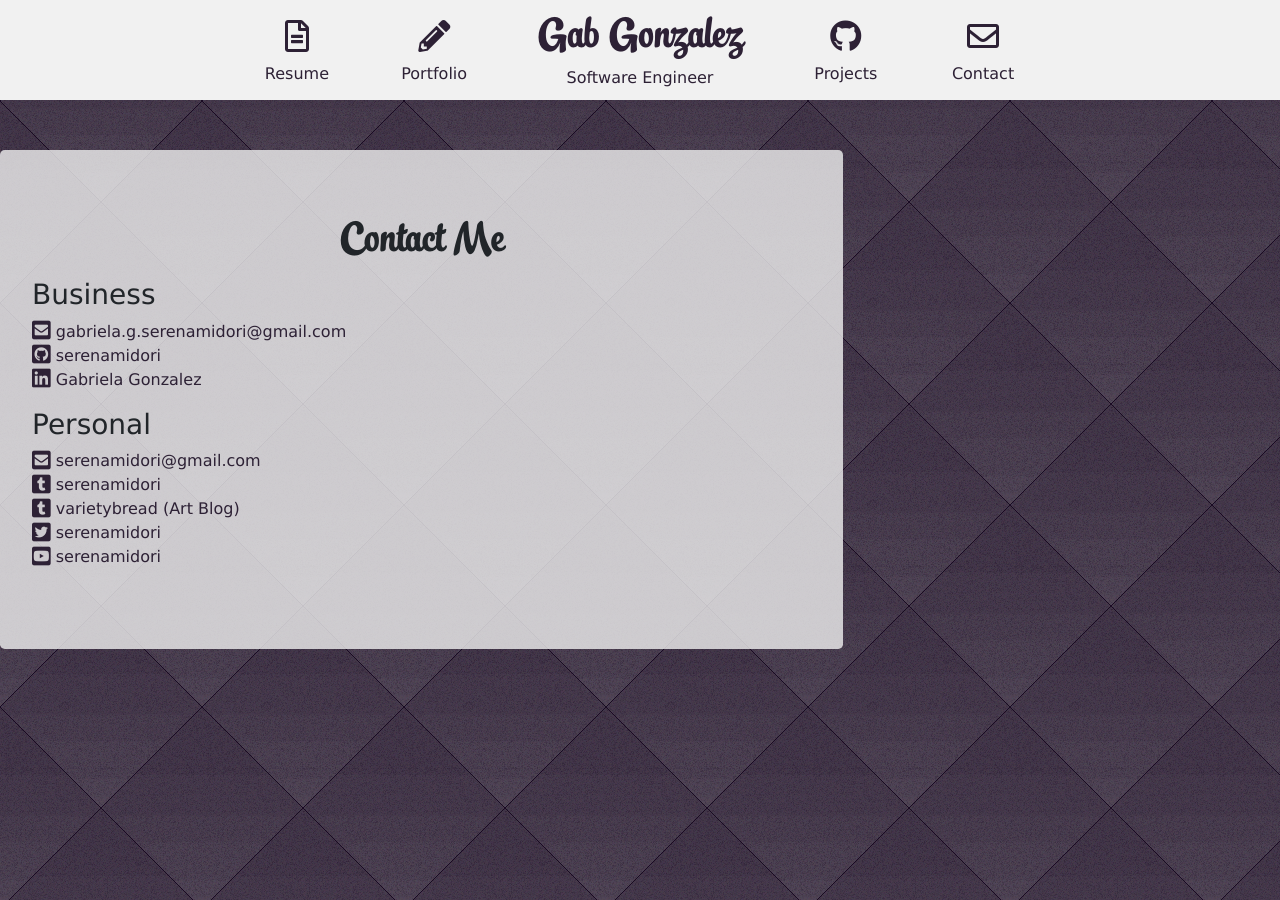
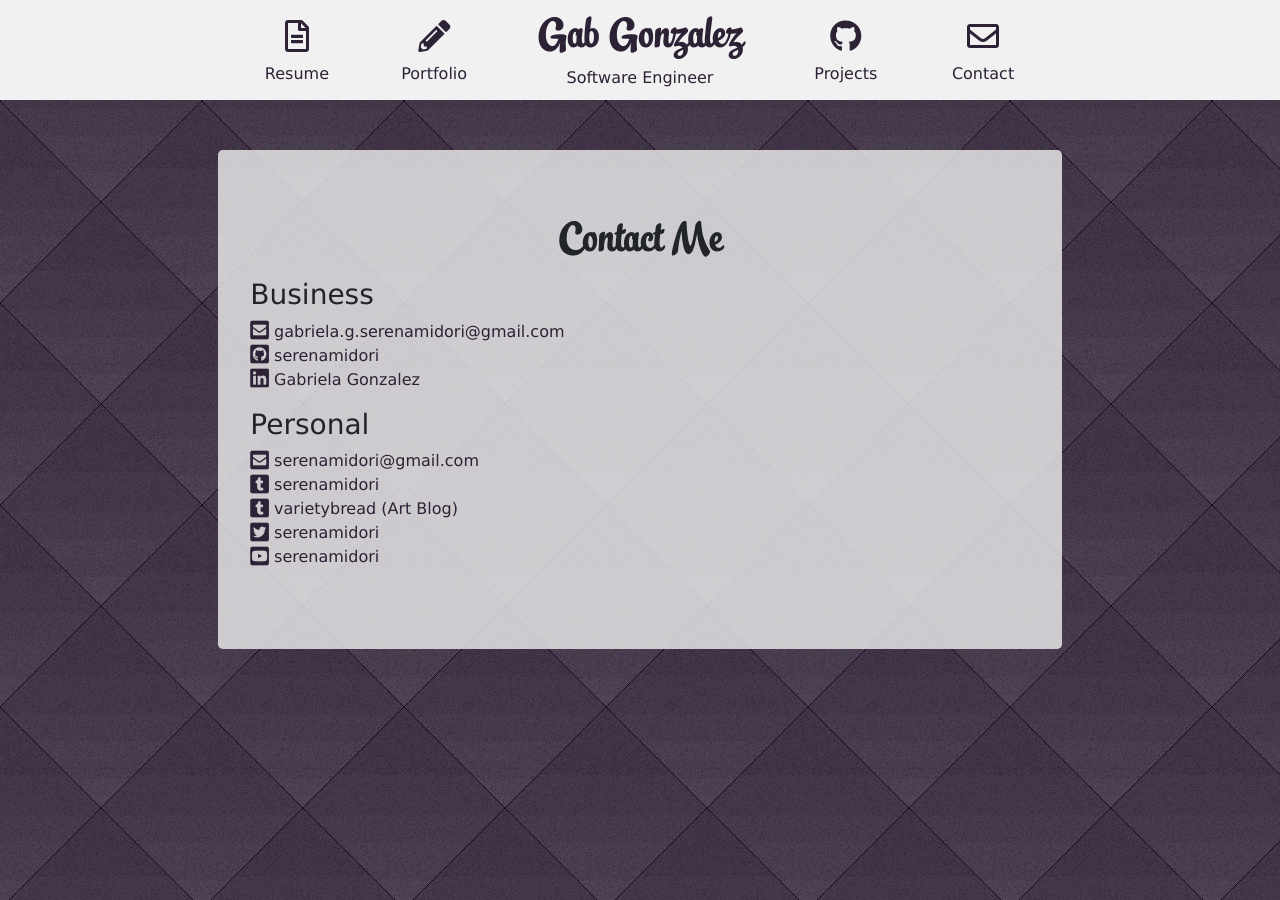
Before and after one commit to Serenamidori/serenamidori.github.io, a Jekyll site: the page built from contact/index.html, in a window 1280 px wide. Built offline with Jekyll 4.4.1, drawn with Linux system fonts in a browser that asks for light colours; nearby versions of some CDN libraries.

Commit message:
fixing jumbotron styling

```diff
--- a/_layouts/default.html
+++ b/_layouts/default.html
@@ -48,7 +48,7 @@
 
 			<div class="row">
 				<div class="col-md-12 text-center">
-					<div class="row">
+					<div class="row justify-content-sm-center">
 						<div class="col-md-10 col-xl-8 text-center">
 							<div class="jumbotron">
 								{{ content }}
```
